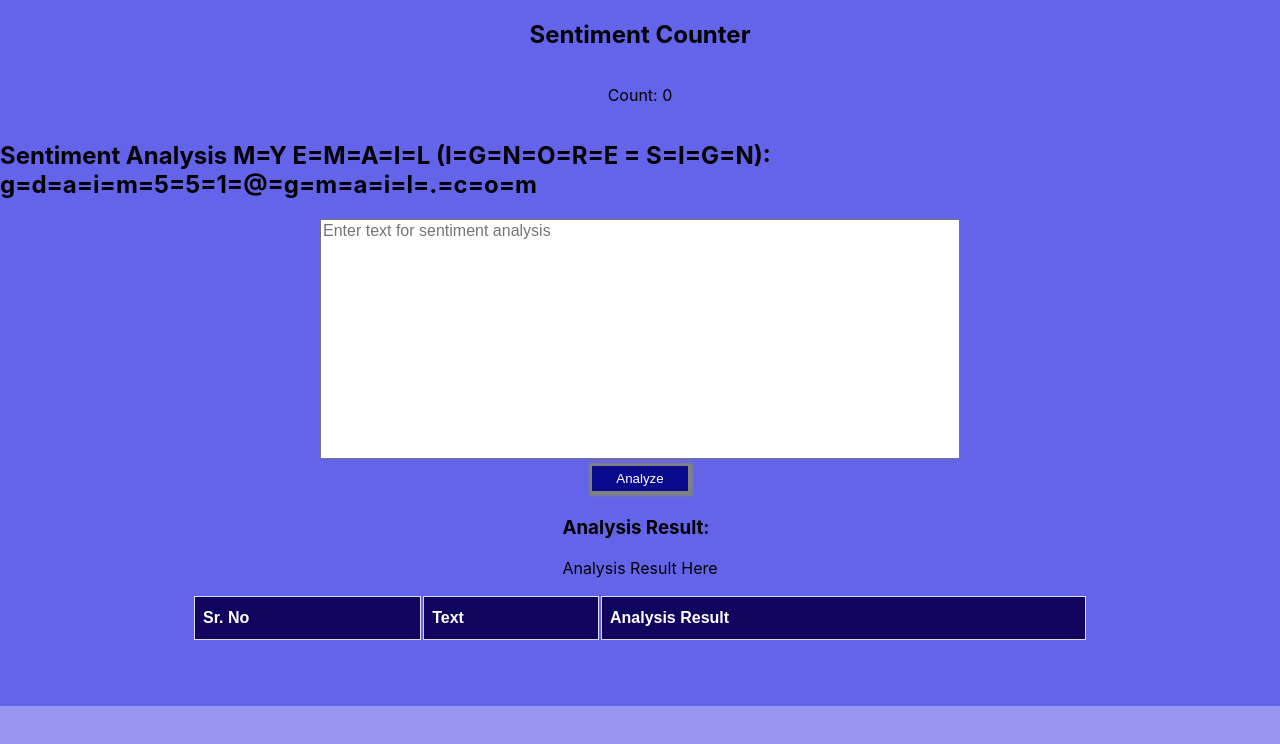
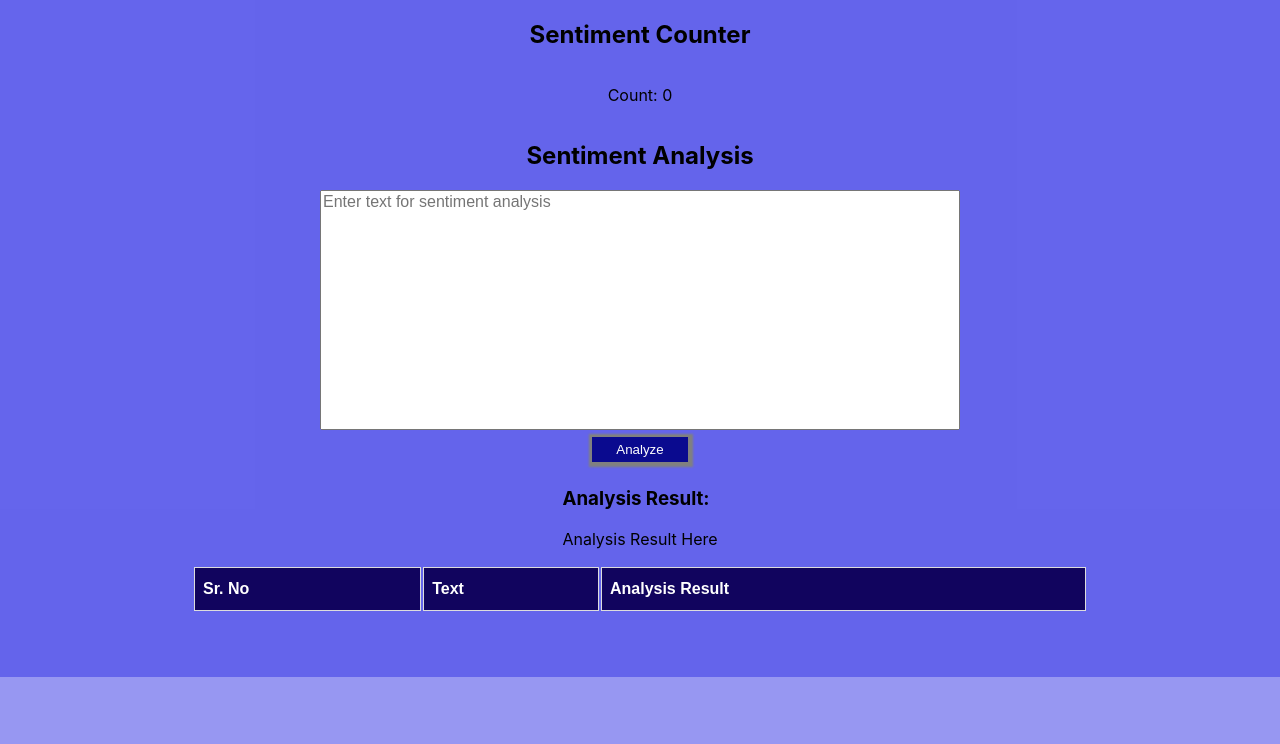
Before and after one commit to abduldaim-ad/sentiment-analysis, a Next.js app: page / in a window 1280 px wide. Shown: the top 744 px of the page. Built offline with nearby package versions, Linux system fonts and the light colour scheme.

Commit message:
Update SentimentAnalysis.tsx

```diff
--- a/components/SentimentAnalysis.tsx
+++ b/components/SentimentAnalysis.tsx
@@ -52,7 +52,7 @@ const SentimentAnalysis: React.FC<SentimentProps> = ({
 
   return (
     <div className={styles.mainDiv}>
-      <h2>Sentiment Analysis M=Y E=M=A=I=L (I=G=N=O=R=E = S=I=G=N): <strong>g=d=a=i=m=5=5=1=@=g=m=a=i=l=.=c=o=m</strong></h2>
+      <h2>Sentiment Analysis</h2>
       <textarea
         placeholder="Enter text for sentiment analysis"
         value={inputText}
```
